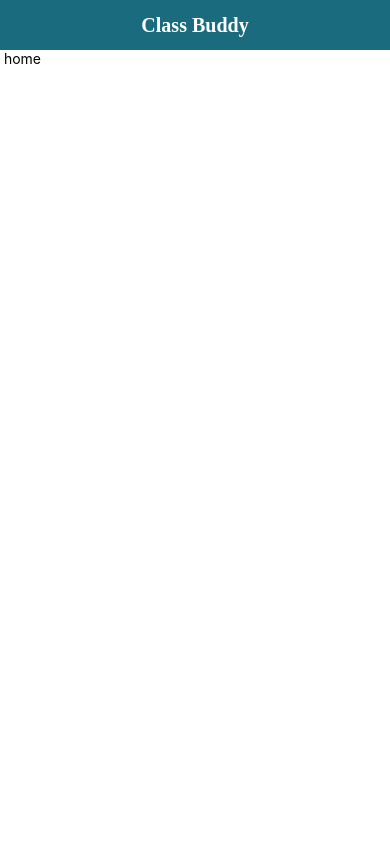
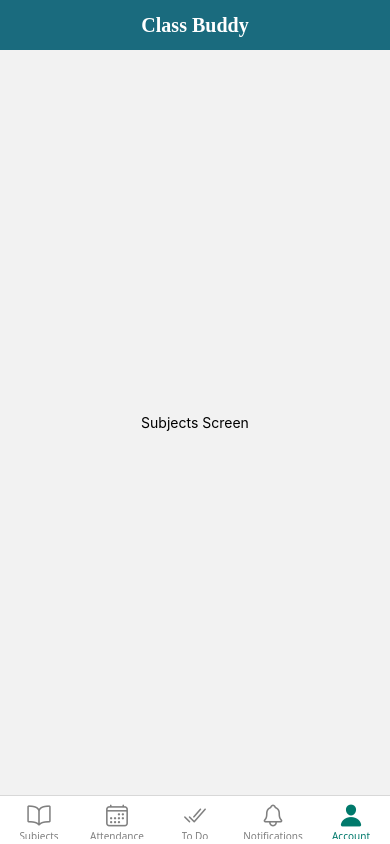
Before and after one commit to junaid4231/Class-Buddy, a React Native app: screen /Account in a window 390 px wide. Built offline with nearby package versions, Linux system fonts and the light colour scheme.

Commit message:
StatusBar and vecttor-icons issue resolved

```diff
--- a/App.tsx
+++ b/App.tsx
@@ -1,59 +1,37 @@
+// import React from 'react';
+// import {
+//   SafeAreaView,
+//   ScrollView,
+//   StatusBar,
+//   StyleSheet,
+//   Text,
+//   TouchableOpacity,
+//   View,
+// } from 'react-native';
+
+// function App(): React.JSX.Element {
+//   return (
+
+//   );
+// }
+
+// const styles = StyleSheet.create({
+
+// });
+
+// export default App;
+
 import React from 'react';
-import {
-  SafeAreaView,
-  ScrollView,
-  StatusBar,
-  StyleSheet,
-  Text,
-  TouchableOpacity,
-  View,
-} from 'react-native';
+import {NavigationContainer} from '@react-navigation/native';
+import BottomTabs from './navigation/BottomTabs'; // You’ll create this next
+import upStatusBar from './Components/UpStatusBar';
+import UpStatusBar from './Components/UpStatusBar';
 
-function App(): React.JSX.Element {
+export default function App() {
   return (
-    // <SafeAreaView>
-    //   <ScrollView>
-    //     <StatusBar backgroundColor={'#1A6B7E'} />
-    //     <View>
-    //       <Text>Class Buddy</Text>
-    //     </View>
-    //   </ScrollView>
-    //   ``
-    // </SafeAreaView>
-
-    <SafeAreaView>
-      <StatusBar backgroundColor={'#1A6B7E'} />
-      <View style={styles.upperBar}>
-        <Text style={styles.heading}>Class Buddy</Text>
-      </View>
-      <View style={styles.navContainer}>
-        <TouchableOpacity>
-          <Text> home</Text>
-        </TouchableOpacity>
-      </View>
-    </SafeAreaView>
+    <NavigationContainer>
+      <UpStatusBar />
+      <BottomTabs />
+    </NavigationContainer>
   );
 }
-
-const styles = StyleSheet.create({
-  container: {
-    flex: 1,
-    justifyContent: 'center',
-    alignItems: 'center',
-  },
-  upperBar: {
-    height: 50,
-    backgroundColor: '#1A6B7E',
-    justifyContent: 'center',
-    alignItems: 'center',
-  },
-  heading: {
-    fontFamily: 'Nunito',
-    fontSize: 20,
-    fontWeight: 'bold',
-    color: '#ffffff',
-  },
-  navContainer: {},
-});
-
-export default App;
--- /dev/null
+++ b/Components/UpStatusBar.tsx
@@ -0,0 +1,28 @@
+import {StyleSheet, Text, View, SafeAreaView, StatusBar} from 'react-native';
+import React from 'react';
+
+export default function UpStatusBar(): React.JSX.Element {
+  return (
+    <SafeAreaView>
+      <StatusBar backgroundColor={'#1A6B7E'} />
+      <View style={styles.upperBar}>
+        <Text style={styles.heading}>Class Buddy</Text>
+      </View>
+    </SafeAreaView>
+  );
+}
+
+const styles = StyleSheet.create({
+  upperBar: {
+    height: 50,
+    backgroundColor: '#1A6B7E',
+    justifyContent: 'center',
+    alignItems: 'center',
+  },
+  heading: {
+    fontFamily: 'Nunito',
+    fontSize: 20,
+    fontWeight: 'bold',
+    color: '#ffffff',
+  },
+});
--- /dev/null
+++ b/react-native-vector-icons.d.ts
@@ -0,0 +1,5 @@
+// react-native-vector-icons.d.ts
+declare module 'react-native-vector-icons/Ionicons' {
+  import { Icon } from 'react-native-vector-icons/Icon';
+  export default Icon;
+}
--- a/screens/SubjectsScreen.tsx
+++ b/screens/SubjectsScreen.tsx
@@ -1,20 +1,27 @@
 import React from 'react';
-import { View, Text, StyleSheet } from 'react-native';
+import {
+  View,
+  Text,
+  StyleSheet,
+  SafeAreaView,
+  StatusBar,
+  TouchableOpacity,
+} from 'react-native';
 
 const SubjectsScreen: React.FC = () => {
   return (
-    <View style={styles.container}>
-      <Text>Subjects Screen</Text>
-    </View>
+    <SafeAreaView>
+      <View style={styles.navContainer}>
+        <TouchableOpacity>
+          <Text> Subjects are poor Dad</Text>
+        </TouchableOpacity>
+      </View>
+    </SafeAreaView>
   );
 };
 
 export default SubjectsScreen;
 
 const styles = StyleSheet.create({
-  container: {
-    flex: 1,
-    justifyContent: 'center',
-    alignItems: 'center',
-  },
+  navContainer: {},
 });
--- a/screens/ToDoScreen.tsx
+++ b/screens/ToDoScreen.tsx
@@ -4,7 +4,7 @@ import {View, Text, StyleSheet} from 'react-native';
 const ToDoScreen: React.FC = () => {
   return (
     <View style={styles.container}>
-      <Text>Subjects Screen</Text>
+      <Text>To Do Screen</Text>
     </View>
   );
 };
```
